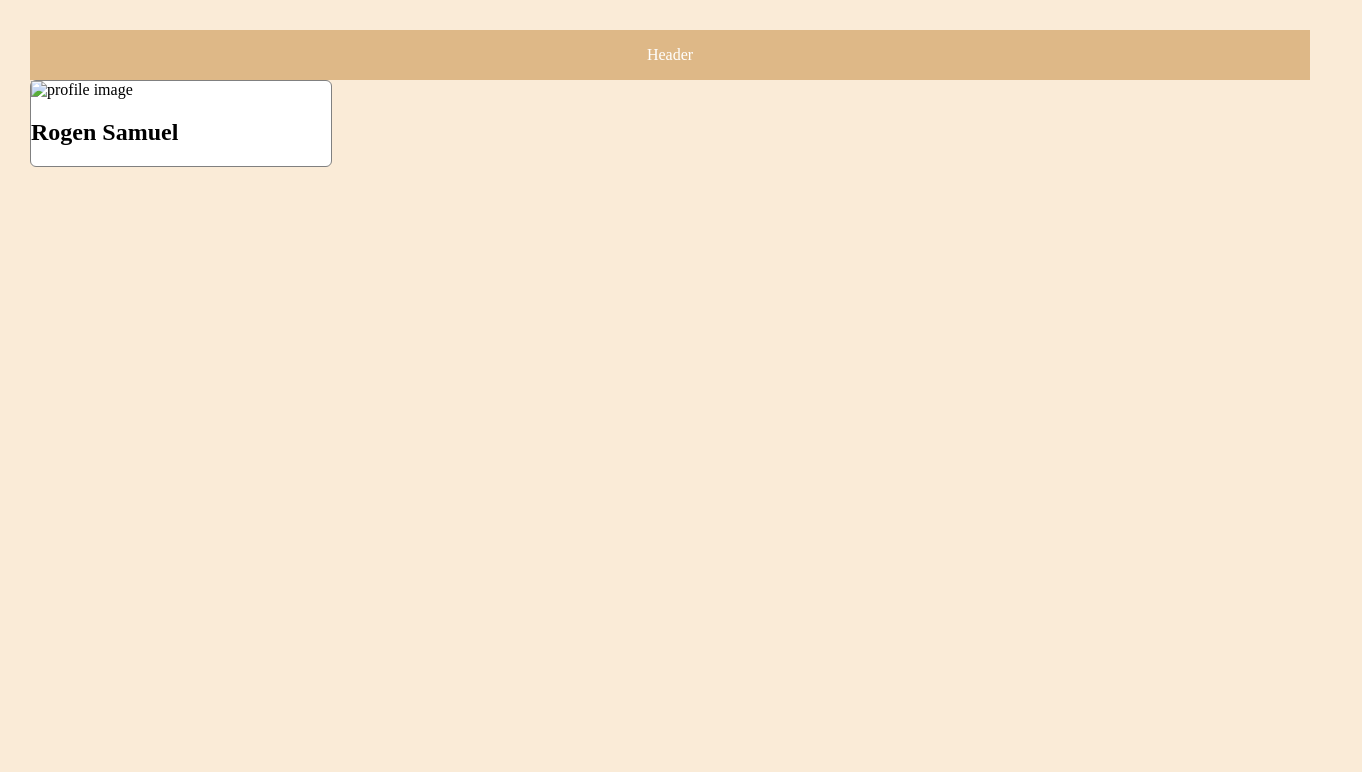
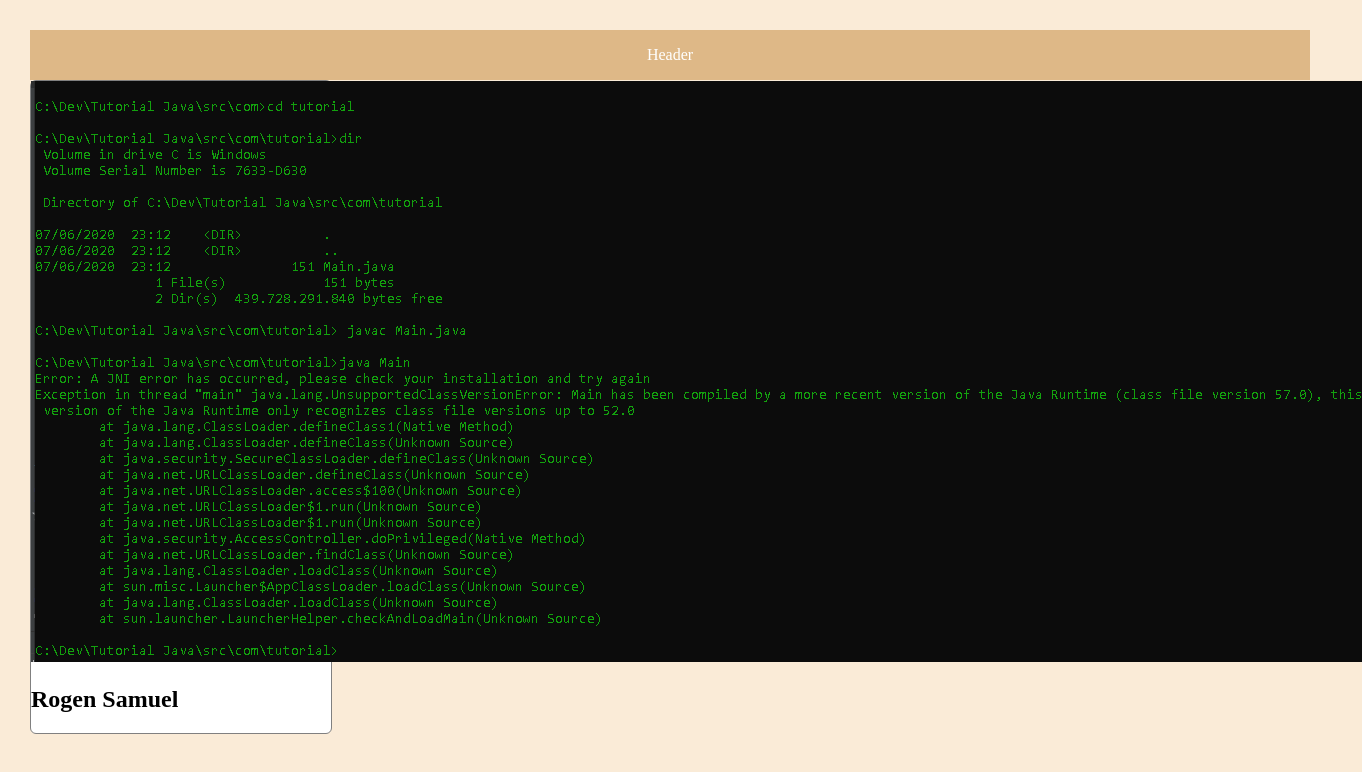
Before and after one commit to rogenSamuell/my-repo-from-remote, a plain HTML site: page index.html in a window 1280 px wide. Shown: the whole page, 1362 px wide, since content can reach past the window. Drawn offline with Linux system fonts and the light colour scheme.

Commit message:
no message

```diff
--- a/index.html
+++ b/index.html
@@ -8,7 +8,7 @@
     <div>
       <div id="header">Header</div>
       <div id="profile-container">
-      <img src="images/foto.jpg " alt= "profile image" />
+      <img src="images/foto.PNG " alt= "profile image" />
       <h2>Rogen Samuel</h2>
    </div>
   </body>
```
